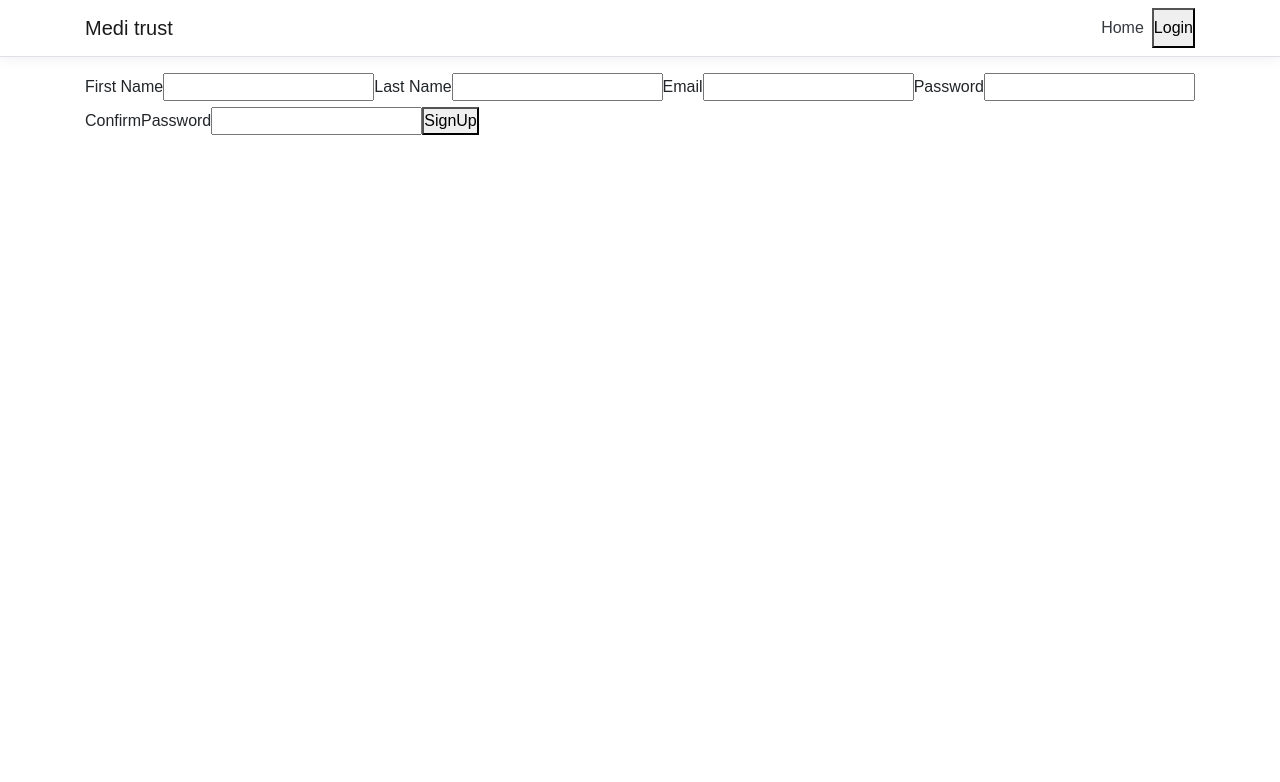
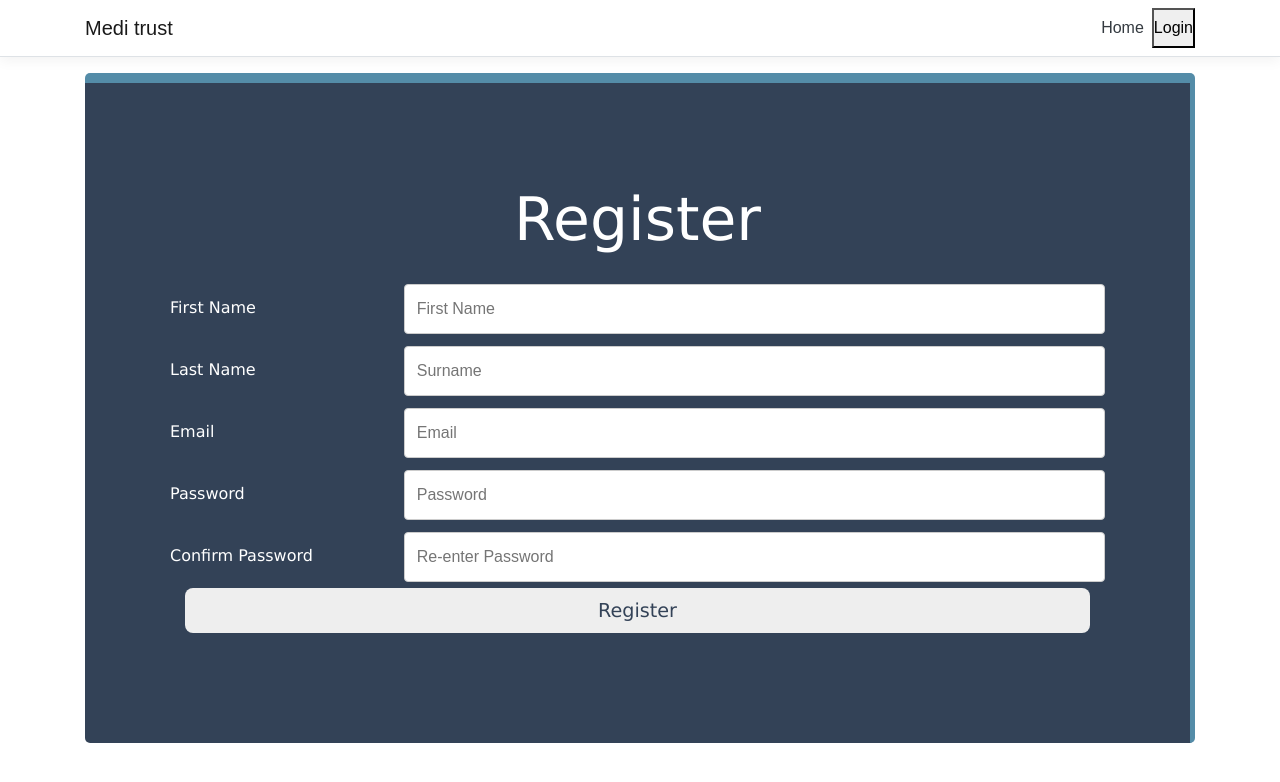
Before and after one commit to FrancoBester/AngryPixels_front-end, a React (Create React App) app in the folder graphical_user_interface/graphical_user_interface/ClientApp/: page /Signup in a window 1280 px wide. Shown: the top 782 px of the page. Built offline with nearby package versions, Linux system fonts and the light colour scheme; a web font is replaced by a local one.

Commit message:
registerPage-UI-added

```diff
--- a/graphical_user_interface/graphical_user_interface/ClientApp/src/components/pages/Signup.css
+++ b/graphical_user_interface/graphical_user_interface/ClientApp/src/components/pages/Signup.css
@@ -0,0 +1,111 @@
+h1{
+    text-align: center;
+    font-size: 60px;
+    padding-bottom: 15px;
+    color: #fff;
+    font-family: Verdana, Geneva, Tahoma, sans-serif;
+}
+
+input[type=text], select, textarea{
+    width: 100%;
+    padding: 12px;
+    border: 1px solid #ccc;
+    border-radius: 4px;
+    box-sizing: border-box;
+    resize: vertical;
+  }
+
+  input[type=email], select, textarea{
+    width: 100%;
+    padding: 12px;
+    border: 1px solid #ccc;
+    border-radius: 4px;
+    box-sizing: border-box;
+    resize: vertical;
+  }
+
+  input[type=password], select, textarea{
+    width: 100%;
+    padding: 12px;
+    border: 1px solid #ccc;
+    border-radius: 4px;
+    box-sizing: border-box;
+    resize: vertical;
+  }
+
+  label {
+    padding: 12px 12px 12px 0;
+    display: inline-block;
+    color: #fff;
+    font-family: Verdana, Geneva, Tahoma, sans-serif;
+
+  }
+
+  .btnSignup {
+    background-color: #EEEEEE;
+    color: #334257;
+    padding: 12px 20px;
+    border: none;
+    border-radius: 4px;
+    cursor: pointer;
+    float: right;
+  }
+
+  .form-container {
+    border-radius: 5px;
+    background-color: #334257;
+    padding: 100px;
+    border-top: 10px solid #548CA8;
+    border-right: 5px solid #548CA8;
+  }
+
+  .col-25 {
+    float: left;
+    width: 25%;
+    margin-top: 6px;
+  }
+
+  .col-75 {
+    float: left;
+    width: 75%;
+    margin-top: 6px;
+  }
+
+  .row:after {
+    content: "";
+    display: table;
+    clear: both;
+  }
+
+  @media screen and (max-width: 600px) {
+    .col-25, .col-75, input[type=submit] {
+      width: 100%;
+      margin-top: 0;
+    }
+  }
+
+.buttonSub{
+    font-family: Verdana, Geneva, Tahoma, sans-serif;
+    background: #EEEEEE;
+    height: 45px;
+    line-height: 35px;
+    width: 100%;
+    border: none;
+    border-radius: 8px;
+    outline: none;
+    cursor: pointer;
+    color: #334257;
+    font-size: 1.2em;
+    margin-bottom: 10px;
+    -webkit-transition: all 0.30s ease-in-out;
+    -moz-transition: all 0.30s ease-in-out;
+    -ms-transition: all 0.30s ease-in-out;
+    transition: all 0.30s ease-in-out;
+
+
+}
+.buttonSub:hover {
+  background: #5b7583;
+  color: #fff;
+  box-shadow: 0 12px 16px 0 rgba(0,0,0,0.24), 0 17px 50px 0 rgba(0,0,0,0.19);
+}
--- a/graphical_user_interface/graphical_user_interface/ClientApp/src/components/pages/Signup.jsx
+++ b/graphical_user_interface/graphical_user_interface/ClientApp/src/components/pages/Signup.jsx
@@ -3,6 +3,8 @@ import { useState } from "react";
 import { useHistory } from "react-router";
 import auth from "../../signupAuth";
 import Footer from '../Footer';
+import './Signup.css';
+
 
 function Signup() {
   const [FirstName, setFirstName] = useState("");
@@ -24,21 +26,60 @@ function Signup() {
       });
 }
   return (
-    <div>
-      <label>First Name</label>
-      <input type="text" onChange={(e) => setFirstName(e.target.value)} />
-      <label>Last Name</label>
-      <input type="text" onChange={(e) => setLastName(e.target.value)} />
-      <label>Email</label>
-      <input type="email" onChange={(e) => setEmail(e.target.value)} />
-      <label>Password</label>
-      <input type="password" onChange={(e) => setPassword(e.target.value)} />
-      <label>ConfirmPassword</label>
-      <input type="password" onChange={(e) => setConfirmPassword(e.target.value)} />
-      <button onClick={() => Register()}>SignUp</button>
+  <div form-wrapper>
+    <div className="form-container">
+      <div class="title_container">
+        <h1>Register</h1>
+        <form action="action_page.php">
+          <div className="row">
+            <div class="col-25">
+              <label for="fname">First Name</label>
+            </div>
+            <div className="col-75">
+              <input type="text" placeholder="First Name" required onChange={(e) => setFirstName(e.target.value)} />
+            </div>
+          </div>
+
+        <div className="row">
+          <div class="col-25">
+            <label>Last Name</label>
+          </div>
+          <div className="col-75">
+            <input type="text" placeholder="Surname" required  onChange={(e) => setLastName(e.target.value)} />
+          </div>
+        </div>
+
+        <div className="row">
+          <div class="col-25">
+            <label>Email</label>
+          </div>
+          <div className="col-75">
+            <input type="email" placeholder="Email" required  onChange={(e) => setEmail(e.target.value)} />
+          </div>
+        </div>
+
+        <div className="row">
+          <div class="col-25">
+            <label>Password</label>
+          </div>
+          <div className="col-75">
+            <input type="password" placeholder="Password" required onChange={(e) => setPassword(e.target.value)} />
+          </div>
+        </div>
+
+        <div className="row">
+          <div class="col-25">
+            <label>Confirm Password</label>
+          </div>
+          <div className="col-75">
+            <input type="password" placeholder="Re-enter Password" required onChange={(e) => setConfirmPassword(e.target.value)} />
+          </div>
+        </div>
+        <input className="buttonSub" type="submit" value="Register" />
+        </form>
+      </div>
+      </div>
     </div>
-
-
   );
 }
 
```
